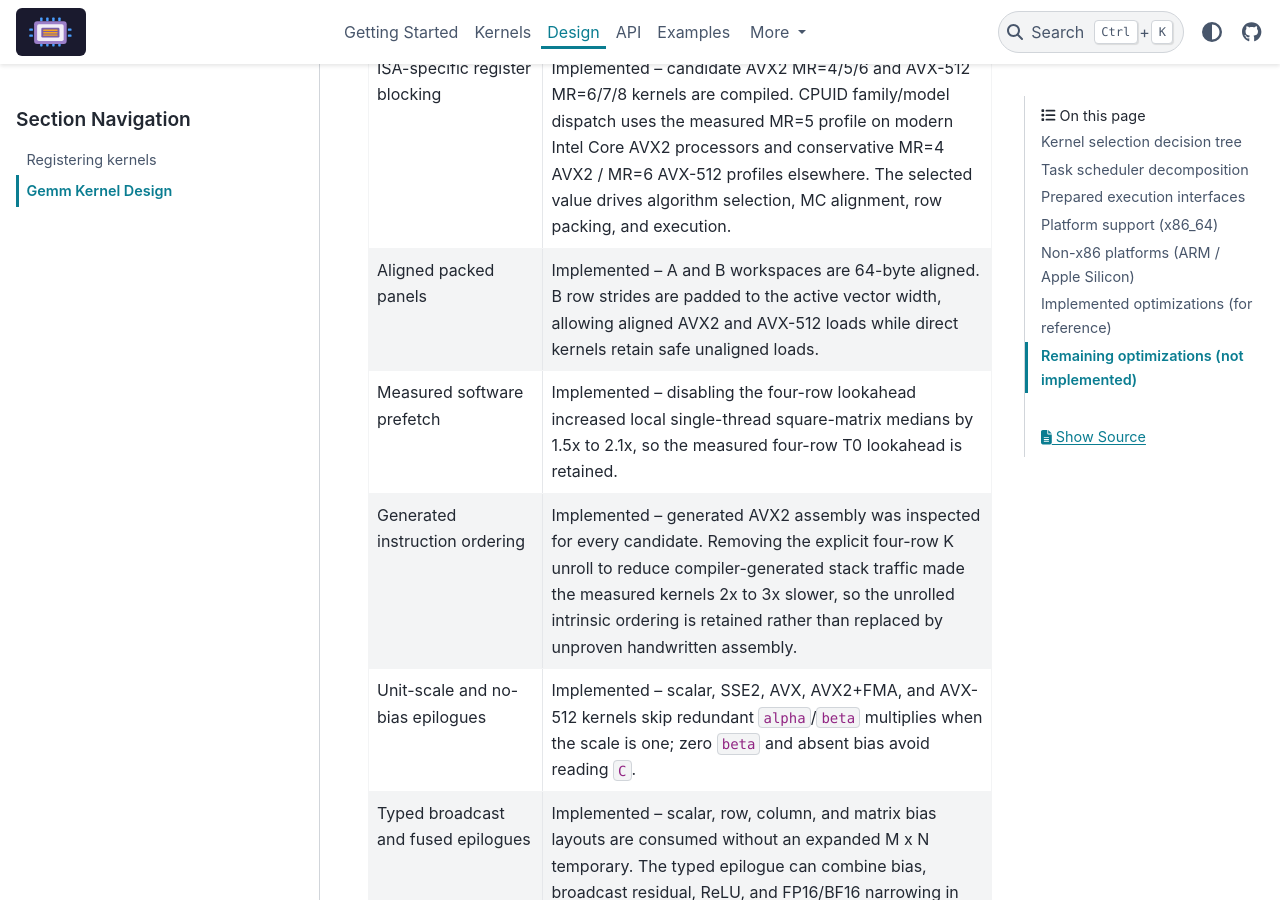
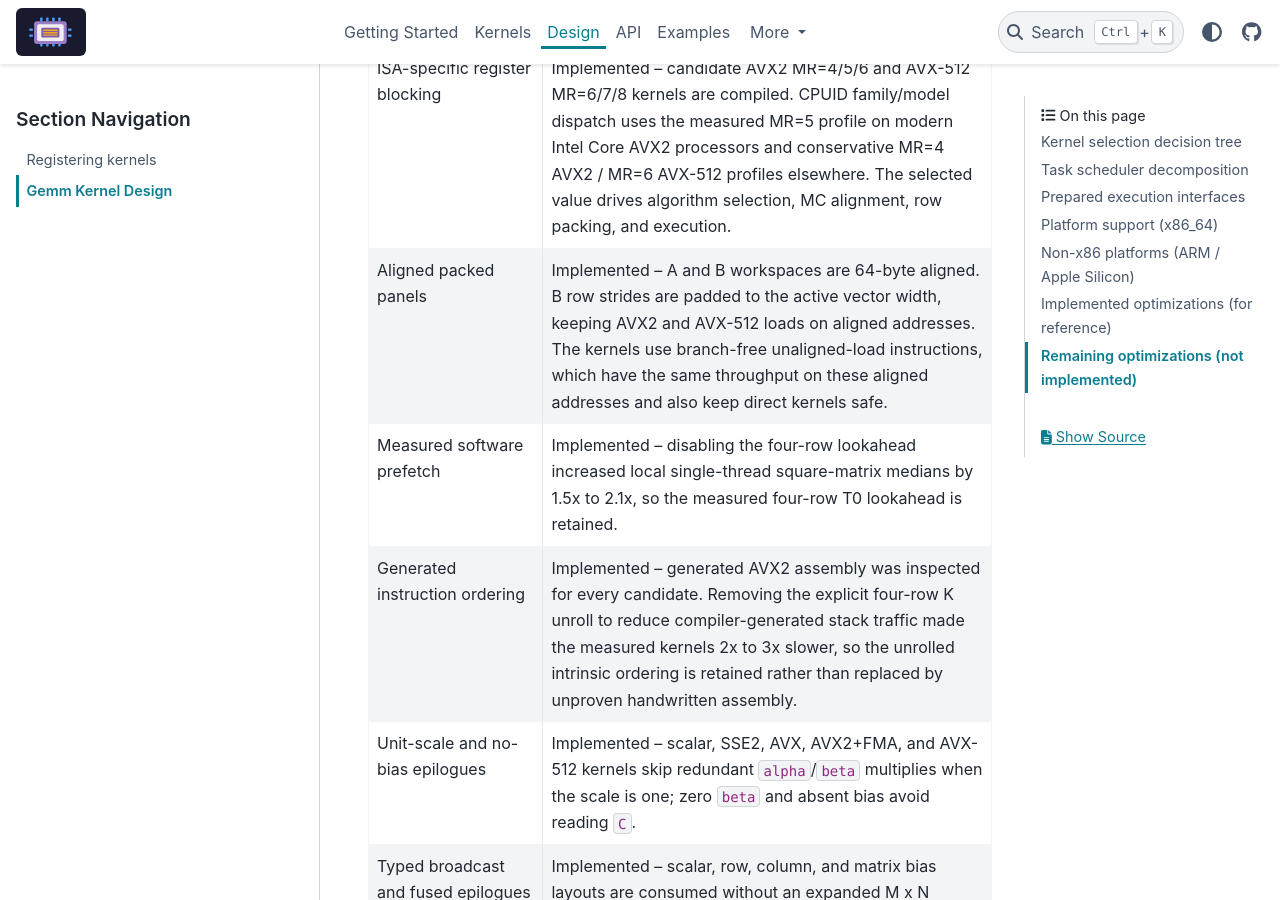
Before and after one commit to xadupre/onnx-light-cpu, a Sphinx documentation site: the page built from docs/design/gemm_kernel_design.rst, in a window 1280 px wide and 900 px high, scrolled down 7211 px. Built offline with Sphinx 7.4.7 and the PyData theme 0.15.4, drawn with Linux system fonts in a browser that asks for light colours; pages that are not in the unit, such as notebooks, are missing from menus.

```diff
--- a/docs/design/gemm_kernel_design.rst
+++ b/docs/design/gemm_kernel_design.rst
@@ -308,8 +308,10 @@ Implemented optimizations (for reference)
        algorithm selection, MC alignment, row packing, and execution.
    * - Aligned packed panels
      - Implemented -- A and B workspaces are 64-byte aligned. B row strides
-       are padded to the active vector width, allowing aligned AVX2 and
-       AVX-512 loads while direct kernels retain safe unaligned loads.
+       are padded to the active vector width, keeping AVX2 and AVX-512 loads
+       on aligned addresses. The kernels use branch-free unaligned-load
+       instructions, which have the same throughput on these aligned
+       addresses and also keep direct kernels safe.
    * - Measured software prefetch
      - Implemented -- disabling the four-row lookahead increased local
        single-thread square-matrix medians by 1.5x to 2.1x, so the measured
```
Also changed, not shown: 2 other files.
